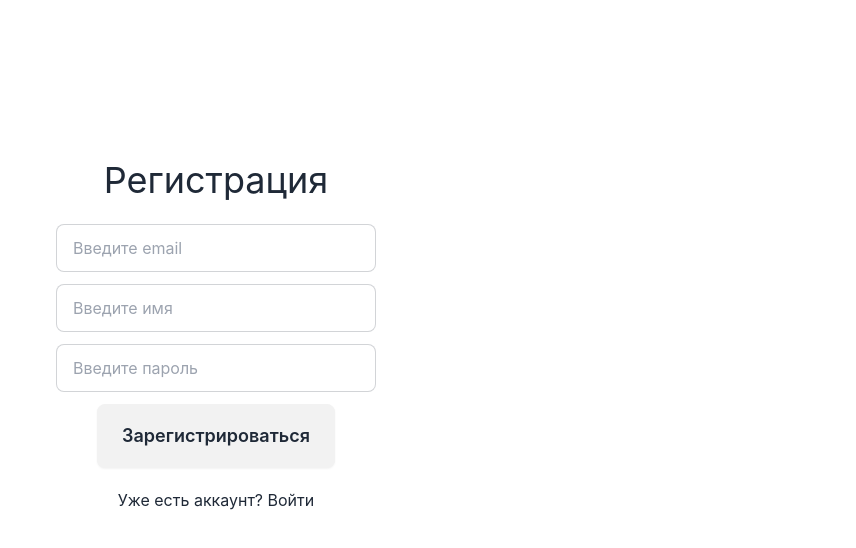
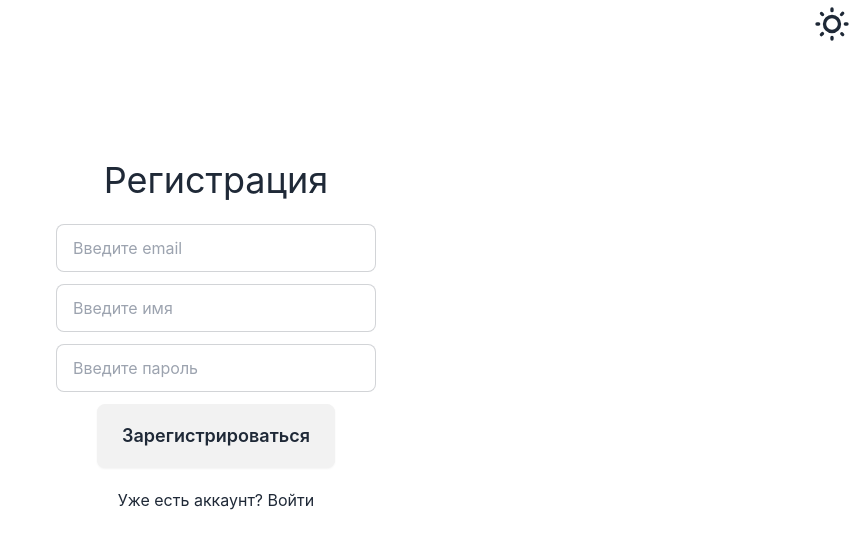
Before and after one commit to shahzodbekT/liveresult, a React (Create React App) app: page / in a window 1280 px wide. Shown: the top 548 px of the page, without its empty margins (424-1280 px from the left). Built offline with nearby package versions, Linux system fonts and the light colour scheme.

Commit message:
little-app-improvements

```diff
--- a/src/components/Navbar/Navbar.tsx
+++ b/src/components/Navbar/Navbar.tsx
@@ -42,7 +42,7 @@
   };
 
   return (
-    <div className="navbar bg-base-100 w-full">
+    <div className="navbar bg-base-100 w-full fixed">
       <div className="flex-1">
         <Link className="btn btn-ghost text-xl" to={path}>
           {navText}
--- a/src/pages/MatchPage/MatchPage.tsx
+++ b/src/pages/MatchPage/MatchPage.tsx
@@ -31,7 +31,7 @@
       <Navbar linkText="Main" navText="<= Back" path="/main-page" />
       <div className="hero min-h-screen">
         <div className="hero-content text-center text-neutral-content">
-          <div className="max-w-md text-lg">
+          <div className="max-w-md text-lg bg-black p-10 rounded-3xl">
             <div className="flex flex-row gap-10 mb-4 ">
               <img
                 src={match.team_home_badge}
--- a/src/pages/RegLoginPages/LoginPage.tsx
+++ b/src/pages/RegLoginPages/LoginPage.tsx
@@ -5,6 +5,7 @@
 import { yupResolver } from "@hookform/resolvers/yup";
 import { useForm, Controller } from "react-hook-form";
 import { Link, useNavigate } from "react-router-dom";
+import { useState, useEffect } from "react";
 
 interface LoginFormValues {
   userEmail: string;
@@ -46,7 +47,43 @@
     }
   };
 
+  const [currentTheme, setCurrentTheme] = useState<string>("light");
+
+  useEffect(() => {
+    const savedTheme = localStorage.getItem("theme");
+
+    setCurrentTheme(savedTheme || "light");
+
+    applyTheme(savedTheme || "light");
+  }, [currentTheme]);
+
+  const toggleTheme = (): void => {
+    setCurrentTheme((currentTheme) => {
+      const newTheme = currentTheme === "light" ? "dark" : "light";
+      localStorage.setItem("theme", newTheme);
+      return newTheme;
+    });
+  };
+
+  const applyTheme = (theme: string): void => {
+    // Apply theme-specific styles here
+    document.documentElement.setAttribute("data-theme", theme);
+  };
+
   return (
+    <>
+      <div onClick={toggleTheme} className="fixed right-1 top-1">
+        <label className="swap swap-rotate">
+          {/* sun icon */}
+          <svg
+            className="fill-current w-10 h-10"
+            xmlns="http://www.w3.org/2000/svg"
+            viewBox="0 0 24 24"
+          >
+            <path d="M5.64,17l-.71.71a1,1,0,0,0,0,1.41,1,1,0,0,0,1.41,0l.71-.71A1,1,0,0,0,5.64,17ZM5,12a1,1,0,0,0-1-1H3a1,1,0,0,0,0,2H4A1,1,0,0,0,5,12Zm7-7a1,1,0,0,0,1-1V3a1,1,0,0,0-2,0V4A1,1,0,0,0,12,5ZM5.64,7.05a1,1,0,0,0,.7.29,1,1,0,0,0,.71-.29,1,1,0,0,0,0-1.41l-.71-.71A1,1,0,0,0,4.93,6.34Zm12,.29a1,1,0,0,0,.7-.29l.71-.71a1,1,0,1,0-1.41-1.41L17,5.64a1,1,0,0,0,0,1.41A1,1,0,0,0,17.66,7.34ZM21,11H20a1,1,0,0,0,0,2h1a1,1,0,0,0,0-2Zm-9,8a1,1,0,0,0-1,1v1a1,1,0,0,0,2,0V20A1,1,0,0,0,12,19ZM18.36,17A1,1,0,0,0,17,18.36l.71.71a1,1,0,0,0,1.41,0,1,1,0,0,0,0-1.41ZM12,6.5A5.5,5.5,0,1,0,17.5,12,5.51,5.51,0,0,0,12,6.5Zm0,9A3.5,3.5,0,1,1,15.5,12,3.5,3.5,0,0,1,12,15.5Z" />
+          </svg>
+        </label>
+      </div>
       <div className="mt-40">
         <form
           onSubmit={handleSubmit(onLoginFormSubmit)}
@@ -80,8 +117,11 @@
             )}
           />
           <AppButton type="submit" buttonText="Войти" />
-        <Link to="/" className="m-2">Нет аккаунта? Зарегистрироваться</Link>
+          <Link to="/" className="m-2">
+            Нет аккаунта? Зарегистрироваться
+          </Link>
         </form>
       </div>
+    </>
   );
 };
--- a/src/pages/RegLoginPages/RegistrationPage.tsx
+++ b/src/pages/RegLoginPages/RegistrationPage.tsx
@@ -5,6 +5,7 @@
 import { useForm, Controller } from "react-hook-form";
 import { useNavigate } from "react-router-dom";
 import { Link } from "react-router-dom";
+import { useState, useEffect } from "react";
 
 interface RegistrationFormData {
   userEmail: string;
@@ -50,7 +51,43 @@
     }
   };
 
+  const [currentTheme, setCurrentTheme] = useState<string>("light");
+
+  useEffect(() => {
+    const savedTheme = localStorage.getItem("theme");
+
+    setCurrentTheme(savedTheme || "light");
+
+    applyTheme(savedTheme || "light");
+  }, [currentTheme]);
+
+  const toggleTheme = (): void => {
+    setCurrentTheme((currentTheme) => {
+      const newTheme = currentTheme === "light" ? "dark" : "light";
+      localStorage.setItem("theme", newTheme);
+      return newTheme;
+    });
+  };
+
+  const applyTheme = (theme: string): void => {
+    // Apply theme-specific styles here
+    document.documentElement.setAttribute("data-theme", theme);
+  };
+
   return (
+    <>
+      <div onClick={toggleTheme} className="fixed right-1 top-1">
+        <label className="swap swap-rotate">
+          {/* sun icon */}
+          <svg
+            className="fill-current w-10 h-10"
+            xmlns="http://www.w3.org/2000/svg"
+            viewBox="0 0 24 24"
+          >
+            <path d="M5.64,17l-.71.71a1,1,0,0,0,0,1.41,1,1,0,0,0,1.41,0l.71-.71A1,1,0,0,0,5.64,17ZM5,12a1,1,0,0,0-1-1H3a1,1,0,0,0,0,2H4A1,1,0,0,0,5,12Zm7-7a1,1,0,0,0,1-1V3a1,1,0,0,0-2,0V4A1,1,0,0,0,12,5ZM5.64,7.05a1,1,0,0,0,.7.29,1,1,0,0,0,.71-.29,1,1,0,0,0,0-1.41l-.71-.71A1,1,0,0,0,4.93,6.34Zm12,.29a1,1,0,0,0,.7-.29l.71-.71a1,1,0,1,0-1.41-1.41L17,5.64a1,1,0,0,0,0,1.41A1,1,0,0,0,17.66,7.34ZM21,11H20a1,1,0,0,0,0,2h1a1,1,0,0,0,0-2Zm-9,8a1,1,0,0,0-1,1v1a1,1,0,0,0,2,0V20A1,1,0,0,0,12,19ZM18.36,17A1,1,0,0,0,17,18.36l.71.71a1,1,0,0,0,1.41,0,1,1,0,0,0,0-1.41ZM12,6.5A5.5,5.5,0,1,0,17.5,12,5.51,5.51,0,0,0,12,6.5Zm0,9A3.5,3.5,0,1,1,15.5,12,3.5,3.5,0,0,1,12,15.5Z" />
+          </svg>
+        </label>
+      </div>
       <div className="mt-40">
         <form
           onSubmit={handleSubmit(onRegistrationFormSubmit)}
@@ -102,5 +139,6 @@
           </Link>
         </form>
       </div>
+    </>
   );
 };
```
Lines whose indentation alone changed are shown as unchanged.
